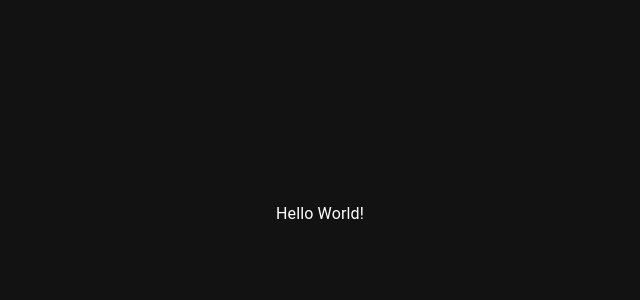
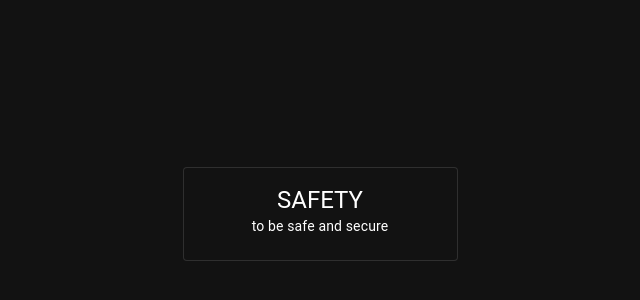
Before and after one commit to CorreyL/values-exercise, a React (Vite) app: page / in a window 1280 px wide. Shown: the part 186-486 px from the top of the page, without its empty margins (320-960 px from the left). Built offline with nearby package versions, Linux system fonts and the light colour scheme.

Commit message:
Implement Values Card component
Render random Value component in the App temporarily

```diff
--- a/src/App.tsx
+++ b/src/App.tsx
@@ -2,6 +2,7 @@ import {
   useEffect,
   useState,
 } from 'react'
+import Value from './components/Value';
 import { ThemeProvider, createTheme } from '@mui/material/styles';
 import CssBaseline from '@mui/material/CssBaseline';
 import valuesJson from './data/values-and-descriptors.json';
@@ -34,7 +35,10 @@ function App() {
     <ThemeProvider theme={darkTheme}>
       <CssBaseline />
       <main>
-        Hello World!
+        <Value
+          value={randomValue}
+          descriptor={values[randomValue]}
+        />
       </main>
     </ThemeProvider>
   )
--- /dev/null
+++ b/src/components/Value/Value.tsx
@@ -0,0 +1,32 @@
+import Box from '@mui/material/Box';
+import Card from '@mui/material/Card';
+import CardContent from '@mui/material/CardContent';
+import Typography from '@mui/material/Typography';
+
+interface ValueProps {
+  value: string;
+  descriptor: string;
+};
+
+export default function Value({
+  value,
+  descriptor,
+}: ValueProps) {
+  /**
+   * @todo Make fonts look better @_@
+   */
+  return (
+    <Box sx={{ minWidth: 275 }}>
+      <Card variant="outlined">
+        <CardContent>
+          <Typography variant="h5" component="div">
+            {value}
+          </Typography>
+          <Typography variant="body2">
+            {descriptor}
+          </Typography>
+        </CardContent>
+      </Card>
+    </Box>
+  );
+}
--- /dev/null
+++ b/src/components/Value/index.tsx
@@ -0,0 +1,3 @@
+import Value from './Value';
+
+export default Value;
```
